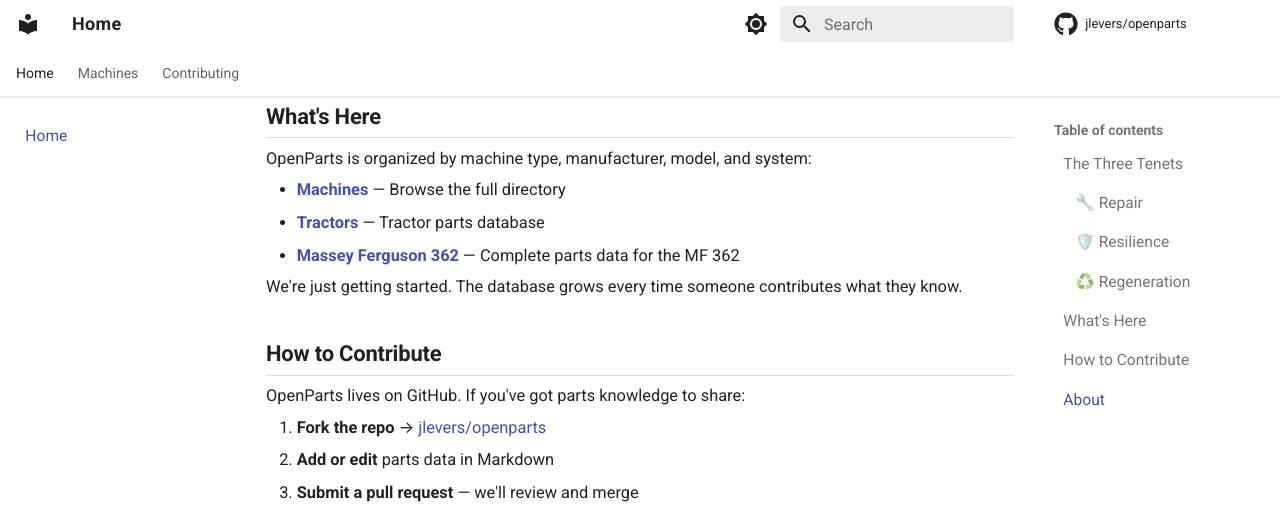
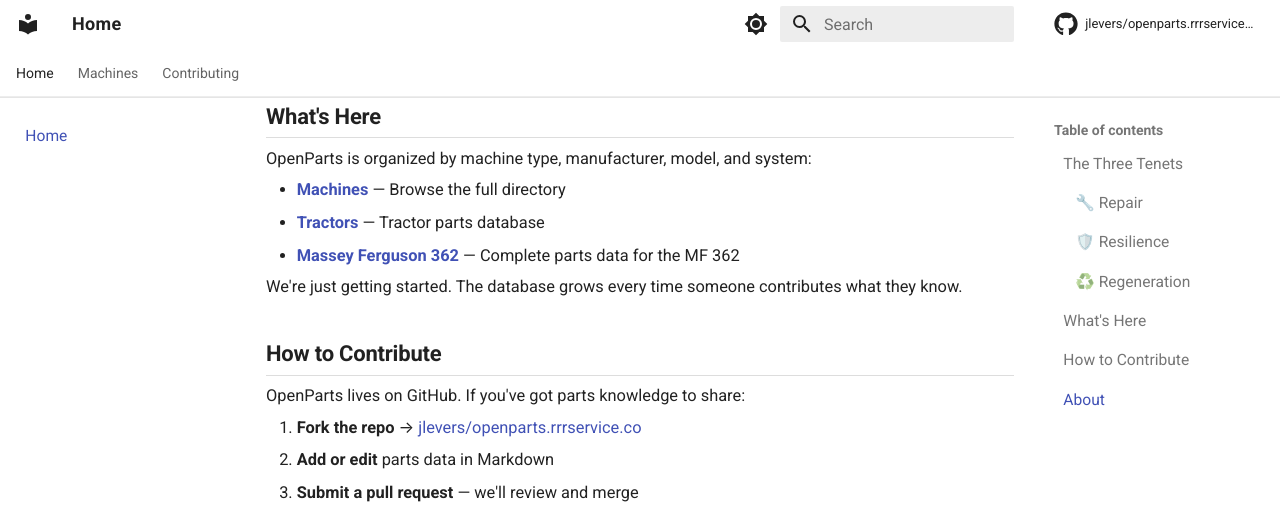
Before and after one commit to jlevers/openparts.rrrservice.co, an MkDocs documentation site: the page built from docs/index.md, in a window 1280 px wide and 900 px high, scrolled down 842 px. Shown: the top 514 px of the window. Built offline with MkDocs 1.6.1 and Material for MkDocs 9.7.7, drawn with Linux system fonts in a browser that asks for light colours; comment, search, counter and statistics services are not loaded.

Commit message:
Update repo references to jlevers/openparts.rrrservice.co

```diff
--- a/docs/index.md
+++ b/docs/index.md
@@ -38,7 +38,7 @@ We're just getting started. The database grows every time someone contributes wh
 
 OpenParts lives on GitHub. If you've got parts knowledge to share:
 
-1. **Fork the repo** → [jlevers/openparts](https://github.com/jlevers/openparts)
+1. **Fork the repo** → [jlevers/openparts.rrrservice.co](https://github.com/jlevers/openparts.rrrservice.co)
 2. **Add or edit** parts data in Markdown
 3. **Submit a pull request** — we'll review and merge
 
--- a/mkdocs.yml
+++ b/mkdocs.yml
@@ -1,8 +1,8 @@
 site_name: OpenParts
 site_description: "Open-source mechanical parts database. Repair, Resilience, Regeneration."
 site_url: https://openparts.rrrservice.co
-repo_url: https://github.com/jlevers/openparts
-repo_name: jlevers/openparts
+repo_url: https://github.com/jlevers/openparts.rrrservice.co
+repo_name: jlevers/openparts.rrrservice.co
 copyright: "Triple-R Service Co. — CC-BY-SA 4.0"
 
 theme:
```
Also changed, not shown: README.md (+1 -1 lines).
